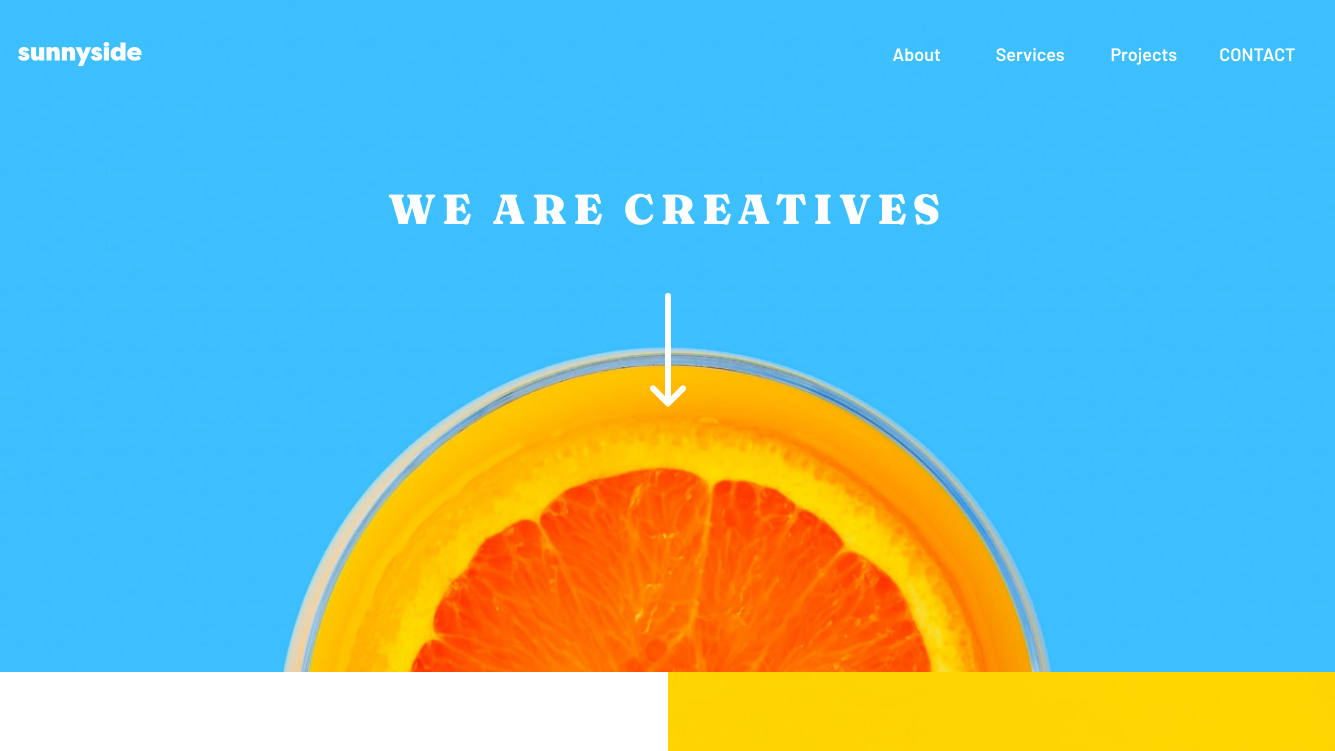
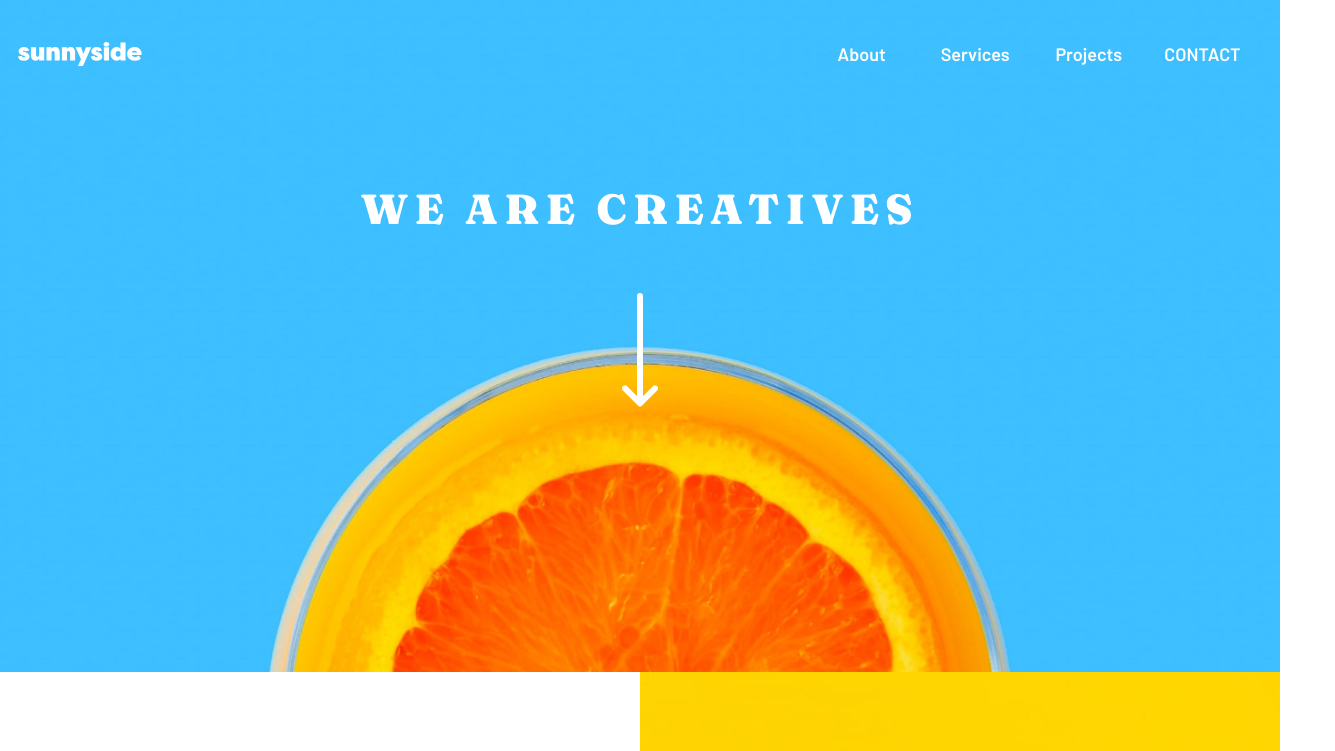
Before and after one commit to mahiv87/sunnyside-agency, a React (Vite) app: page / in a window 1280 px wide. Shown: the top 751 px of the page, 1335 px wide, since content can reach past the window. Built offline with nearby package versions, Linux system fonts and the light colour scheme.

Commit message:
debugged position of some elements

```diff
--- a/src/App.css
+++ b/src/App.css
@@ -1,10 +1,14 @@
-#root {
-	max-width: 1440px;
+:root {
+	/* max-width: 1440px; */
 	margin: 0 auto;
 	text-align: center;
 }
 
-@media screen and (min-width: 768px) {
+.container {
+	width: 100vw;
+}
+
+@media screen and (min-width: 992px) {
 	.secondaryCards {
 		display: flex;
 		height: 599px;
--- a/src/App.jsx
+++ b/src/App.jsx
@@ -13,7 +13,7 @@ import SecondaryCard from './components/CardComponents/SecondaryCard/SecondaryCa
 
 function App() {
 	return (
-		<div>
+		<div className="container">
 			<Hero />
 			<Card
 				image={TransformImage}
@@ -57,7 +57,11 @@ function App() {
 				<a href="https://www.frontendmentor.io?ref=challenge" target="_blank">
 					Frontend Mentor
 				</a>
-				. Coded by <a href="#">Your Name Here</a>.
+				. Coded by{' '}
+				<a href="https://github.com/mahiv87" target="_blank">
+					Marcus Herrera
+				</a>
+				.
 			</div>
 		</div>
 	);
--- a/src/components/CardComponents/PrimaryCard/PrimaryCard.module.css
+++ b/src/components/CardComponents/PrimaryCard/PrimaryCard.module.css
@@ -52,7 +52,7 @@
 	opacity: 1;
 }
 
-@media screen and (min-width: 768px) {
+@media screen and (min-width: 992px) {
 	.container {
 		display: flex;
 		flex-direction: row;
--- a/src/components/CardComponents/SecondaryCard/SecondaryCard.module.css
+++ b/src/components/CardComponents/SecondaryCard/SecondaryCard.module.css
@@ -17,7 +17,7 @@
 	margin: 0 0 1rem 0;
 }
 
-@media screen and (min-width: 768px) {
+@media screen and (min-width: 992px) {
 	.container {
 		width: 50%;
 		height: 100%;
--- a/src/components/HeroComponent/Hero.module.css
+++ b/src/components/HeroComponent/Hero.module.css
@@ -124,7 +124,7 @@
 	}
 }
 
-@media screen and (min-width: 768px) {
+@media screen and (min-width: 992px) {
 	.container {
 		height: 600px;
 		display: flex;
--- a/src/components/ImageClusterComponent/ImageCluster.module.css
+++ b/src/components/ImageClusterComponent/ImageCluster.module.css
@@ -7,7 +7,7 @@
 	grid-row-gap: 0px;
 }
 
-@media screen and (min-width: 768px) {
+@media screen and (min-width: 992px) {
 	.container {
 		height: 415px;
 		display: grid;
--- a/src/components/TestimonialsComponent/TestimonialComponent/Testimonial.module.css
+++ b/src/components/TestimonialsComponent/TestimonialComponent/Testimonial.module.css
@@ -32,7 +32,7 @@
 	margin: 0;
 }
 
-@media screen and (min-width: 768px) {
+@media screen and (min-width: 992px) {
 	.container {
 		width: 355px;
 		padding: 0 1rem 0 0;
--- a/src/components/TestimonialsComponent/Testimonials.module.css
+++ b/src/components/TestimonialsComponent/Testimonials.module.css
@@ -17,11 +17,13 @@
 	letter-spacing: 4px;
 }
 
-@media screen and (min-width: 768px) {
+@media screen and (min-width: 992px) {
 	.container {
 		margin: 5rem;
 	}
+}
 
+@media screen and (min-width: 1120px) {
 	.testimonialContainer {
 		display: flex;
 		justify-content: space-evenly;
```
Also changed, not shown: src/index.css (+0 -13 lines).
